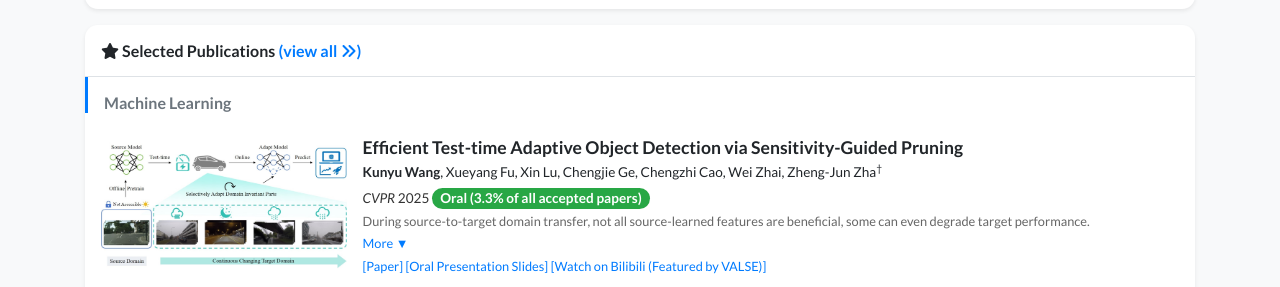
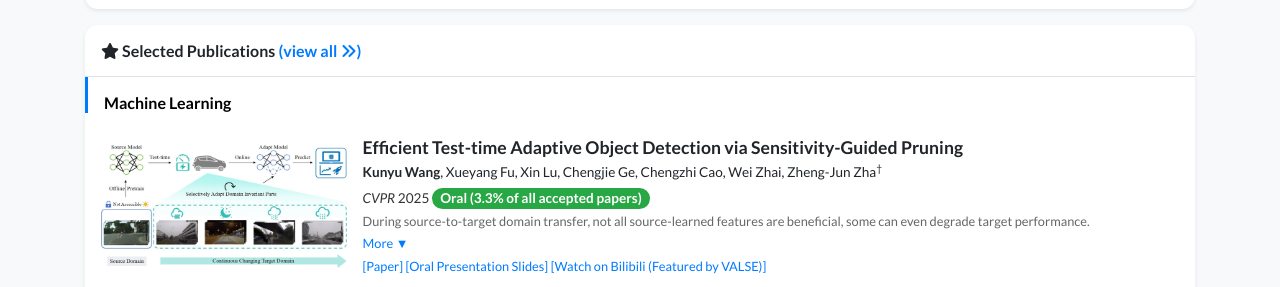
Before and after one commit to wangkunyu241/wangkunyu241.github.io, a Jekyll site: the page built from index.html, in a window 1280 px wide and 900 px high, scrolled down 912 px. Shown: the part 163-450 px from the top of the window. Built offline with Jekyll 4.4.1, drawn with Linux system fonts in a browser that asks for light colours; nearby versions of some CDN libraries; a style sheet for code colours, icons or effects is not loaded.

Commit message:
Update publication_card.html

```diff
--- a/_includes/widgets/publication_card.html
+++ b/_includes/widgets/publication_card.html
@@ -13,7 +13,7 @@
 
   <!-- Machine Learning -->
   {% if ml.size > 0 %}
-    <h6 class="subsection-title px-3 pt-3 text-muted">Machine Learning</h6>
+    <h6 class="subsection-title px-3 pt-3">Machine Learning</h6>
     {% for item in ml %}
       {% include widgets/publication_item.html item=item first=false last=false %}
     {% endfor %}
@@ -21,7 +21,7 @@
 
   <!-- Embodied AI -->
   {% if eai.size > 0 %}
-    <h6 class="subsection-title px-3 pt-3 text-muted">Embodied AI</h6>
+    <h6 class="subsection-title px-3 pt-3">Embodied AI</h6>
     {% for item in eai %}
       {% include widgets/publication_item.html item=item first=false last=false %}
     {% endfor %}
@@ -29,7 +29,7 @@
 
   <!-- Spatial AI -->
   {% if sai.size > 0 %}
-    <h6 class="subsection-title px-3 pt-3 text-muted">Spatial AI</h6>
+    <h6 class="subsection-title px-3 pt-3">Spatial AI</h6>
     {% for item in sai %}
       {% include widgets/publication_item.html item=item first=false last=false %}
     {% endfor %}
```
